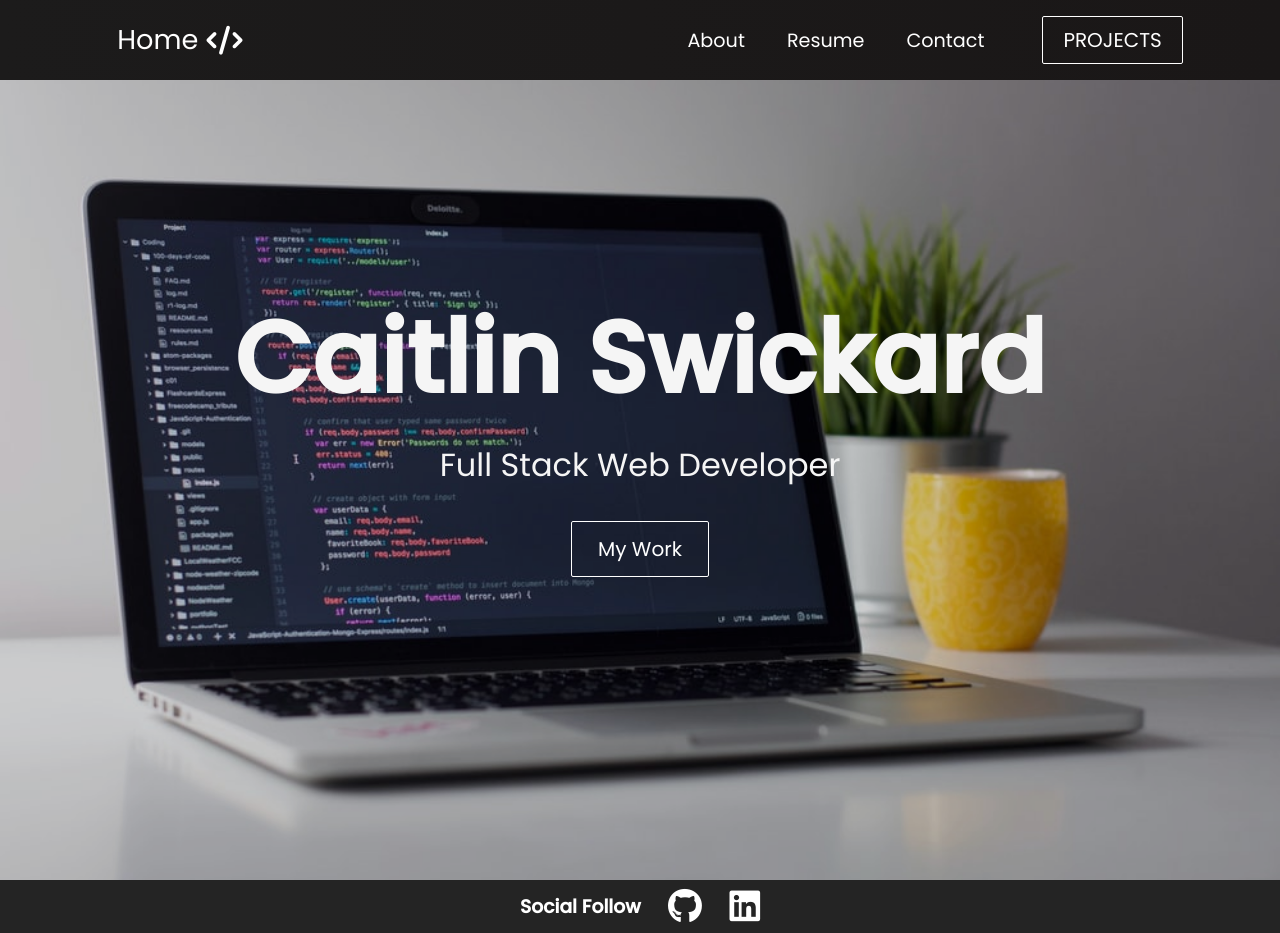
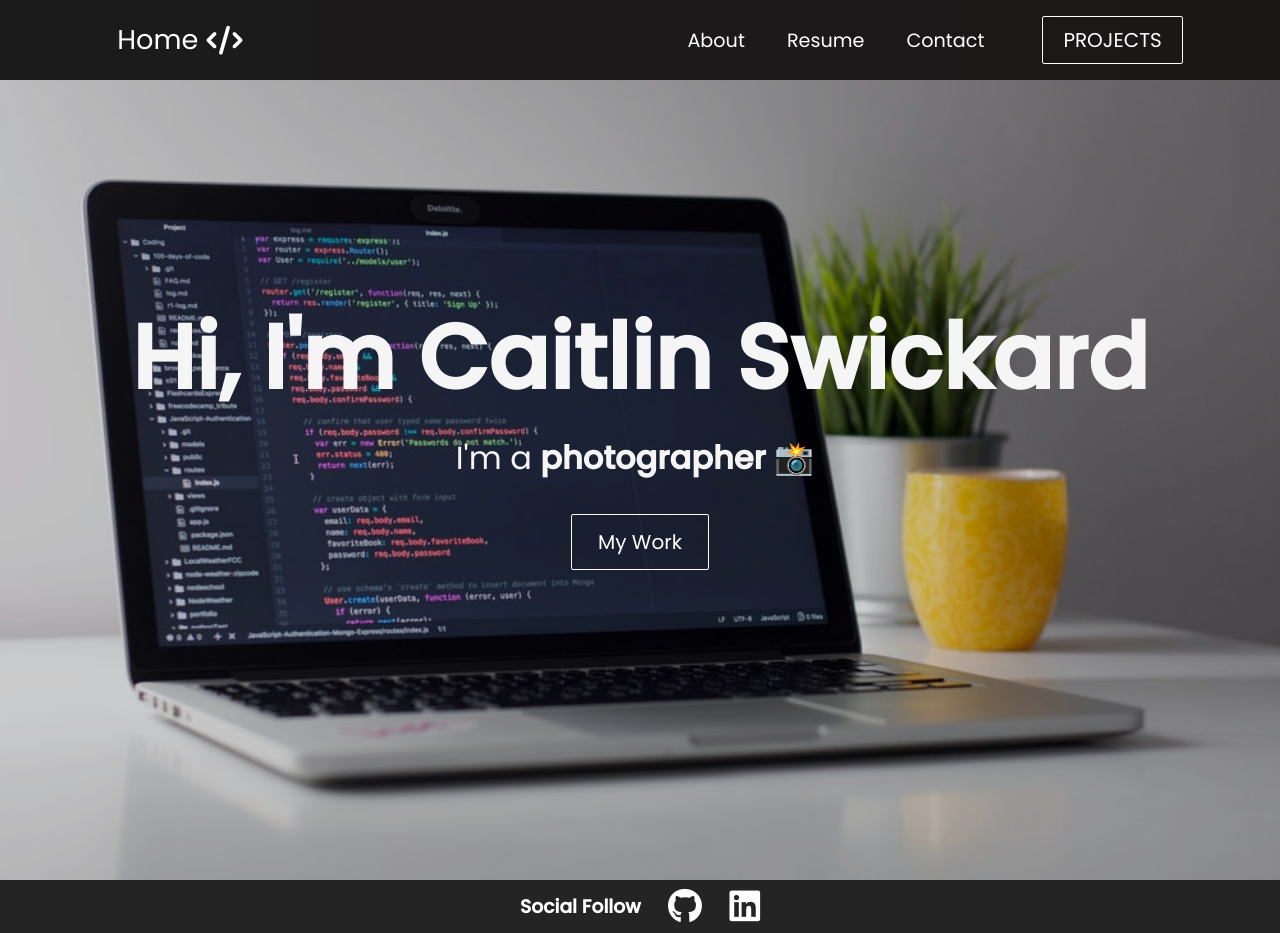
Before and after one commit to CaitlinSwickard/Caitlin-React-Portfolio, a React (Create React App) app: page / in a window 1280 px wide. Built offline with nearby package versions, Linux system fonts and the light colour scheme.

Commit message:
added typing animation

```diff
--- a/package.json
+++ b/package.json
@@ -15,6 +15,7 @@
     "react-dom": "^17.0.2",
     "react-router-dom": "^5.3.0",
     "react-scripts": "4.0.3",
+    "react-typical": "^0.1.3",
     "web-vitals": "^1.1.2"
   },
   "scripts": {
--- a/src/App.css
+++ b/src/App.css
@@ -54,7 +54,7 @@
   display:flex;
   justify-content: center;
   margin: auto;
-  padding-bottom: 5px;
+  padding-bottom: 10px;
 }
 
 
--- a/src/components/HeroSection.css
+++ b/src/components/HeroSection.css
@@ -12,7 +12,7 @@
 
 .hero-container > h1 {
   color: whitesmoke;
-  font-size: 100px;
+  font-size: 90px;
   margin-top: -100px;
 }
 
--- a/src/components/HeroSection.js
+++ b/src/components/HeroSection.js
@@ -2,17 +2,33 @@ import React from 'react';
 import '../App.css';
 import { Button } from './Button';
 import './HeroSection.css';
+import Typical from 'react-typical'
 
 
 function HeroSection() {
   return (
     <div className="hero-container">
-      <h1>Caitlin Swickard</h1>
-      <p>Full Stack Web Developer</p>
+      <h1>Hi, I'm Caitlin Swickard</h1>
+      <p>I'm a{' '}
+      <Typical
+          loop={Infinity}
+          wrapper="b"
+          steps={[
+            'developer  💻',
+            1000,
+            'designer 🎨',
+            1000,
+            'photographer 📸',
+            1000,
+            'animal lover 🐶',
+            1000,
+          ]}
+        />
+      </p>
       <div className="hero-btns">
         <Button className="btns"
-        buttonStyle="btn--outline"
-        buttonSize="btn--large"
+          buttonStyle="btn--outline"
+          buttonSize="btn--large"
         >
           My Work
         </Button>
--- a/src/components/pages/Contact.js
+++ b/src/components/pages/Contact.js
@@ -7,11 +7,11 @@ export default function Contact() {
   return (
     <>
       <h1 className="contact">Contact me</h1>
-      <Create />
+      {/* <Create /> */}
 
-      <h4 className="contactinfo">Caitlin6029@gmail.com</h4>
-      <h5 className="contactinfo">720.980.0888</h5>
-      <h5 className="contactinfo">Denver, CO 80222</h5>
+      <h1 className="contactinfo">Caitlin6029@gmail.com</h1>
+      <h2 className="contactinfo">720.980.0888</h2>
+      <h2 className="contactinfo">Denver, CO 80222</h2>
 
       <Footer />
     </>
--- a/src/components/pages/Projects.js
+++ b/src/components/pages/Projects.js
@@ -61,8 +61,8 @@ export default function MediaCard() {
                 </Typography>
               </CardContent>
               <CardActions>
+                <a className='card-links' href="https://serene-tundra-79280.herokuapp.com/registerpage" >Heroku App</a>
                 <a className='card-links' href="https://github.com/CaitlinSwickard/The-Social-Petwork" >Github</a>
-                <a className='card-links' href="https://serene-tundra-79280.herokuapp.com/registerpage" >Heroku App</a>
               </CardActions>
             </Card>
           </Grid>
@@ -114,8 +114,8 @@ export default function MediaCard() {
                 </Typography>
               </CardContent>
               <CardActions>
+                <a className='card-links' href="https://drive.google.com/file/d/16I2oHlp4BGfhdQ6lG-6sOZBrRcYuVOAZ/view" >Video Demo</a>
                 <a className='card-links' href="https://github.com/CaitlinSwickard/Team-profile-generator" >Github</a>
-                <a className='card-links' href="https://drive.google.com/file/d/16I2oHlp4BGfhdQ6lG-6sOZBrRcYuVOAZ/view" >Video Demo</a>
               </CardActions>
             </Card>
           </Grid>
```
Also changed, not shown: 1 other file (tests, documents, lock files or other folders).
